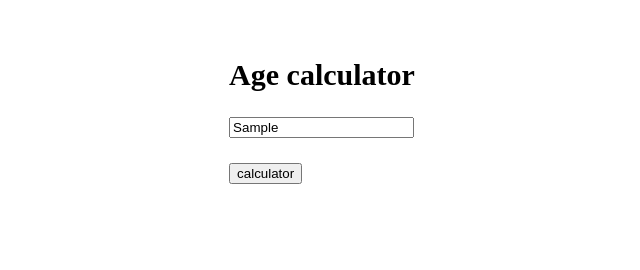
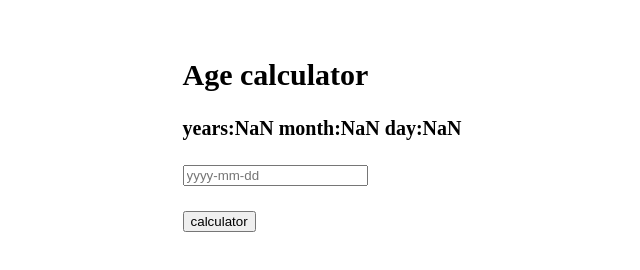
Before and after one commit to llkianooshll/llkianooshll.github.io, a plain HTML site: page index.html in a window 1280 px wide. Both pictures are taken after typing "Sample" into the empty fields and a click on the button "calculator". Shown: the whole page, without its empty margins (318-958 px from the left). Drawn offline with Linux system fonts and the light colour scheme.

Commit message:
Update index.html

```diff
--- a/index.html
+++ b/index.html
@@ -36,7 +36,37 @@
             <button>calculator</button>
         </div>
     </div>
-    <script src="main.js"></script>
+    <script>
+        class birthDate {
+    constructor(birth) {
+        this.birth = birth;
+    }
+    calculator_Age() {
+        const todayDate = new Date();
+        const birthDate = new Date(this.birth);
+        let diff = todayDate.getTime() - birthDate.getTime();
+        let counterY = (1000 * 60 * 60 * 24 * 365);
+        let counterM = (1000 * 60 * 60 * 24 * 31);
+        let counterD = (1000 * 60 * 60 * 24);
+        let year = Math.floor(diff / counterY);
+        diff = diff % counterY;
+        let month = Math.floor(diff / counterM);
+        diff = diff % counterM;
+        let day = Math.floor(diff / counterD);
+        let result = `years:${year} month:${month} day:${day}`
+        return result;
+    }
+}
+let input;
+document.querySelector("button").addEventListener("click", () => {
+    input = document.querySelector("input").value;
+    const newBirthday = new birthDate(input);
+    document.querySelector(".age_log").innerHTML = newBirthday.calculator_Age();
+    if(document.querySelector("input").value=null){
+        console.log('years:NaN month:NaN day:NaN');
+    }
+})
+    </script>
 </body>
 
 </html>
```
